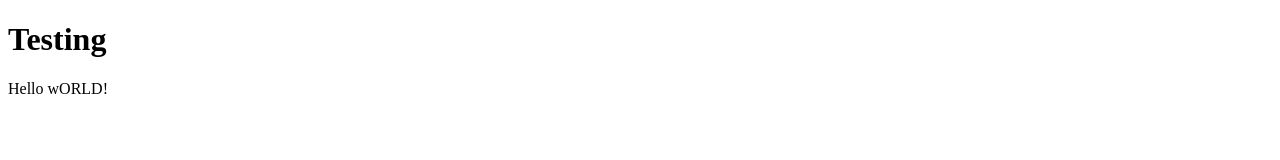
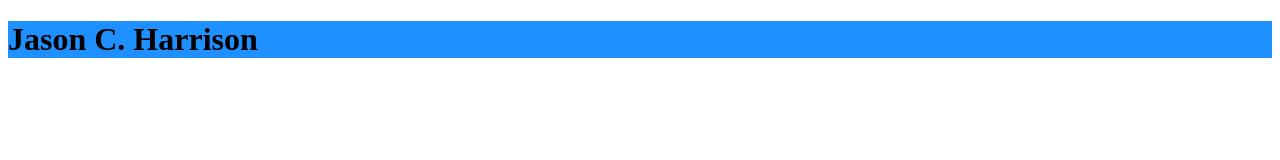
Before and after one commit to jasonharrison5/wdd230, a plain HTML site: page index.html in a window 1280 px wide. Drawn offline with Linux system fonts and the light colour scheme.

Commit message:
blue box

```diff
--- a/css/styles.css
+++ b/css/styles.css
@@ -1,4 +1,4 @@
-.flex-container {
+h1 {
         display: flex;
         background-color: DodgerBlue;
       }
--- a/index.html
+++ b/index.html
@@ -8,7 +8,7 @@
     <title>Test</title>
 </head>
 <body>
-    <h1> Testing</h1>
-    <footer>Hello wORLD!</footer>
+    <h1> Jason C. Harrison</h1>
+    <footer></footer>
 </body>
 </html>
```
